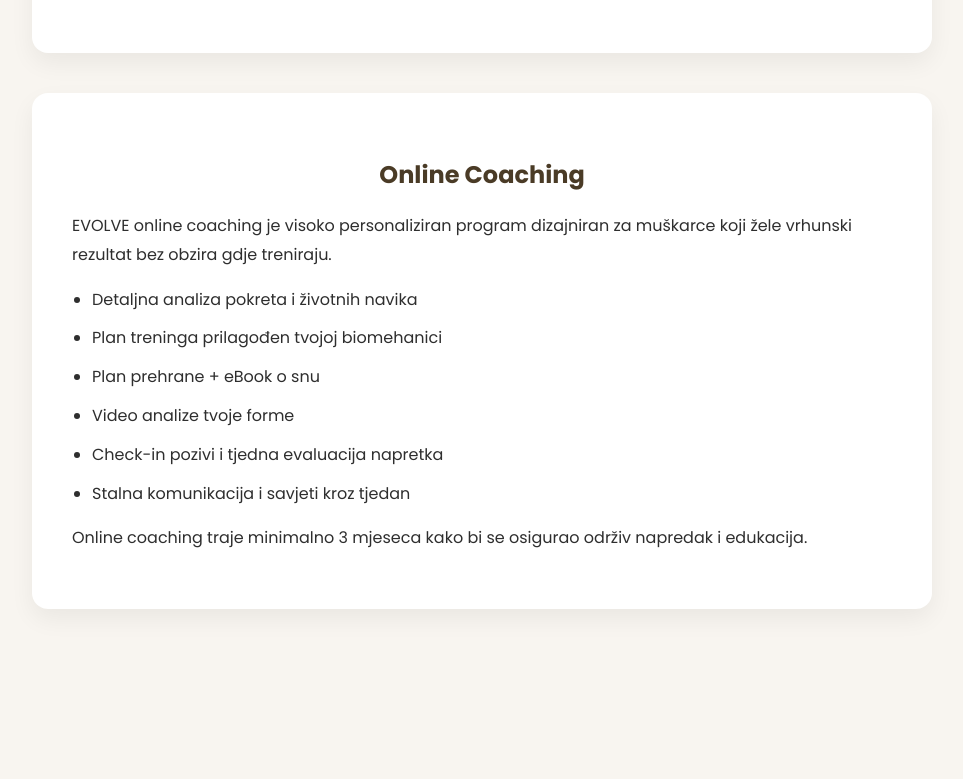
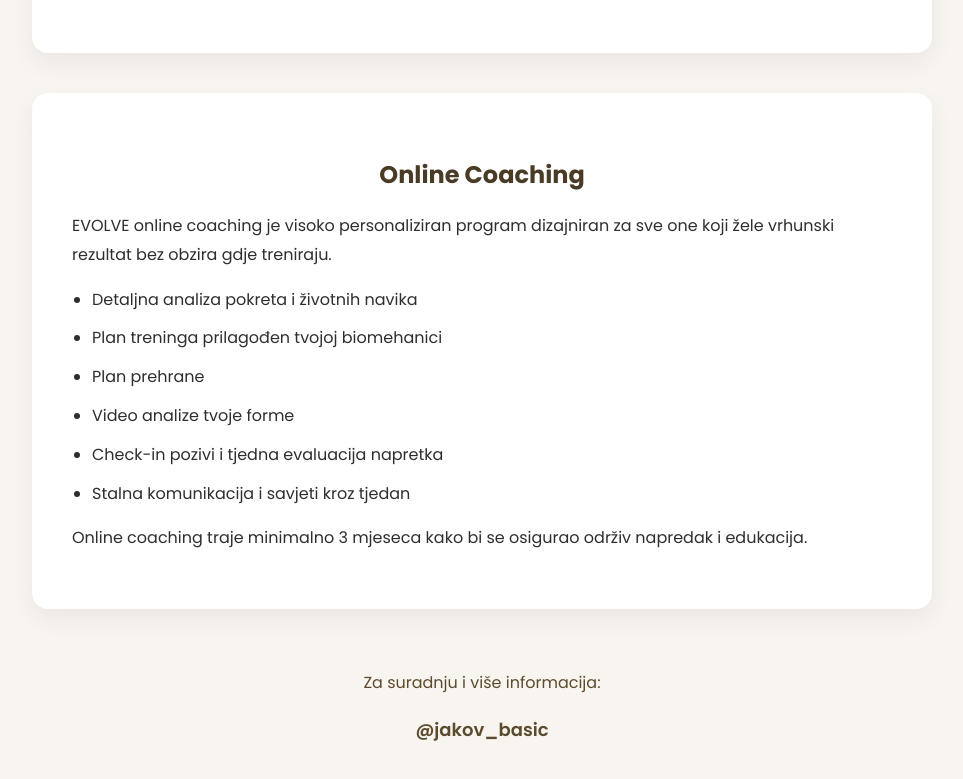
Before and after one commit to jakovbasic17/EVOLVE-brand, a plain HTML site: page coaching.html in a window 1280 px wide. Shown: the part 917-1696 px from the top of the page, without its empty margins (158-1121 px from the left). Before the commit the page ends 1566 px from the top, so only its background shows below. Drawn offline with Linux system fonts and the light colour scheme.

Commit message:
capcarap

```diff
--- a/coaching.html
+++ b/coaching.html
@@ -48,7 +48,7 @@
         <h2>Treninzi uživo</h2>
         <p>EVOLVE treninzi uživo održavaju se u Gyms4You – Nova Galerija, Zagreb.</p>
         <p>Program je u potpunosti individualiziran prema tvojoj anatomiji, razini iskustva i ciljevima.</p>
-        <p>Poseban fokus je na tehničkoj preciznosti, optimizaciji pokreta i progresivnoj nadogradnji forme.</p>
+        <p>Poseban fokus je na tehničkoj preciznosti i optimizaciji pokreta.</p>
         <p>Postoji mogućnost <strong>poluindividualnih treninga</strong> (2 osobe) za prijatelje ili parove koji žele trenirati zajedno, ali i dalje zadržati stručnu korekciju i strukturiran pristup.</p>
     </div>
 
@@ -66,11 +66,11 @@
 
     <div class="section">
         <h2>Online Coaching</h2>
-        <p>EVOLVE online coaching je visoko personaliziran program dizajniran za muškarce koji žele vrhunski rezultat bez obzira gdje treniraju.</p>
+        <p>EVOLVE online coaching je visoko personaliziran program dizajniran za sve one koji žele vrhunski rezultat bez obzira gdje treniraju.</p>
         <ul>
             <li>Detaljna analiza pokreta i životnih navika</li>
             <li>Plan treninga prilagođen tvojoj biomehanici</li>
-            <li>Plan prehrane + eBook o snu</li>
+            <li>Plan prehrane</li>
             <li>Video analize tvoje forme</li>
             <li>Check-in pozivi i tjedna evaluacija napretka</li>
             <li>Stalna komunikacija i savjeti kroz tjedan</li>
@@ -78,5 +78,13 @@
         <p>Online coaching traje minimalno 3 mjeseca kako bi se osigurao održiv napredak i edukacija.</p>
     </div>
 
+
+    <div style="text-align: center; margin-top: 60px;">
+        <p style="font-size: 16px; color: #5c4a2c;">Za suradnju i više informacija:</p>
+        <a href="https://www.instagram.com/jakov_basic" target="_blank"
+           style="font-size: 18px; font-weight: 600; color: #5c4a2c; text-decoration: none;">
+            @jakov_basic
+        </a>
+    </div>
 </body>
 </html>
```
Also changed, not shown: 1 other file.
